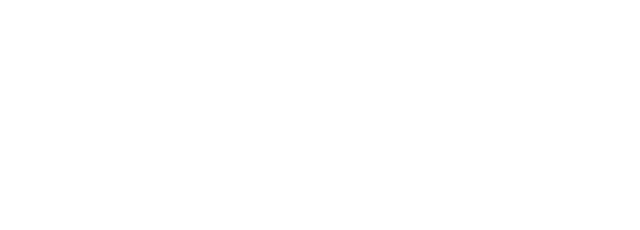
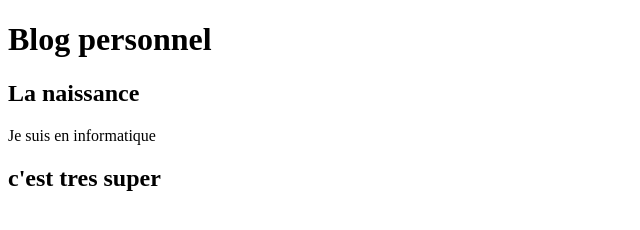
Before and after one commit to elielkas/firstproject, a plain HTML site: page index.html in a window 1280 px wide. Shown: the whole page, without its empty margins (0-640 px from the left). Drawn offline with Linux system fonts and the light colour scheme.

Commit message:
Ajout des paragraphes

```diff
--- a/index.html
+++ b/index.html
@@ -2,10 +2,14 @@
 <html lang="en">
     <head>
         <meta charset="UTF-8">
-        <title>Premier projet</title>
+        <title>Premier projet de github</title>
+        <link rel="stylesheet" href="style.css">
     </head>
 
     <body>
-
+        <h1>Blog personnel</h1>
+        <h2>La naissance</h2>
+        <p>Je suis en informatique</p>
+        <h2>c'est tres super</h2>
     </body>
 </html>
```
